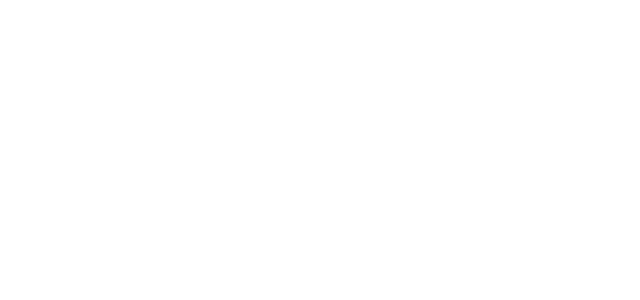
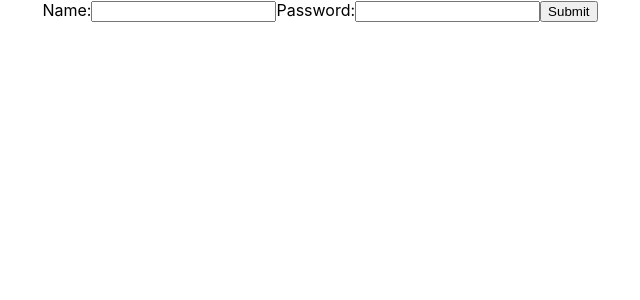
Before and after one commit to Build-Week-African-Marketplace-124/front-end, a React (Create React App) app in the folder african-marketplace/: page /register in a window 1280 px wide. Shown: the top 300 px of the page, without its empty margins (320-960 px from the left). Built offline with nearby package versions, Linux system fonts and the light colour scheme.

Commit message:
register seems to be working

```diff
--- a/african-marketplace/src/App.js
+++ b/african-marketplace/src/App.js
@@ -1,6 +1,8 @@
 import './App.css';
 import {Switch, Route} from "react-router-dom";
 import Home from "./components/Home/Home";
+import Register from './components/Users/Register';
+import Login from './components/Users/Login';
 //import login/register component, regular Route - Liz
 // private routes for home (dashboard), and items and add item form
 // home needs to be private
@@ -9,7 +11,9 @@ function App() {
   return (
     <div className="App">
     <Switch>
-    <Route path="/home" component={Home} />
+    <Route exact path="/" component={Home} />
+    <Route path='/register' component={Register} />
+    <Route path='/login' component={Login} />
     </Switch>
     </div>
   );
--- /dev/null
+++ b/african-marketplace/src/actions/UserActions.js
@@ -0,0 +1,40 @@
+import Axios from "axios";
+import { ERROR_GETTING_USER, START_GETTING_USER, SUCCESS_GETTING_USER } from "../reducers/getUserReducer"
+import { ERROR_POSTING_USER, START_POSTING_USER, SUCCESS_POSTING_USER } from "../reducers/postUsersReducer";
+
+export const getUser = () => dispatch => {
+    dispatch({type: START_GETTING_USER});
+    Axios
+        .get('https://reqres.in/api/users/2')
+        .then(res => {
+            dispatch({
+                type: SUCCESS_GETTING_USER,
+                payload: res.data,
+            })
+        })
+        .catch(err => {
+            dispatch({
+                type: ERROR_GETTING_USER,
+            });
+            console.log(err);
+        });
+}
+
+export const postUser = user => dispatch => {
+    dispatch({type: START_POSTING_USER});
+    Axios
+        .post('https://reqres.in/api/users', user)
+        .then(res =>{
+            dispatch({
+                type: SUCCESS_POSTING_USER,
+                payload: res.data,
+            });
+            console.log(res)
+        })
+        .catch(err => {
+            dispatch({
+                type: ERROR_POSTING_USER,
+            });
+            console.log(err);
+        });
+}
--- /dev/null
+++ b/african-marketplace/src/components/Users/Login.js
@@ -0,0 +1,11 @@
+import React from 'react';
+
+const Login = () => {
+    return(
+        <div>
+            login
+        </div>
+    )
+}
+
+export default Login;
--- /dev/null
+++ b/african-marketplace/src/components/Users/Register.js
@@ -0,0 +1,34 @@
+import React, { useState } from 'react';
+import { connect } from 'react-redux';
+import { useHistory } from 'react-router';
+import { postUser } from '../../actions/UserActions';
+import { initialState } from '../../reducers/postUsersReducer';
+import UserForm from './UserForm';
+
+const Register = props => {
+    const [user, setUser] = useState(initialState);
+    const {push} = useHistory();
+
+    const changeHandler = e => {
+        setUser({
+            ...user,
+            [e.target.name]: e.target.value,
+        })
+    }
+
+    const submitHandler = e => {
+        e.preventDefault();
+        props.postUser(user);
+        setUser(initialState);
+        push('/login')
+    }
+    return(
+        <div>
+            <UserForm submitHandler={submitHandler} user={user} changHandler={changeHandler} />
+        </div>
+    )
+}
+
+const mapDispatchToProps = {postUser}
+
+export default connect(null, mapDispatchToProps)(Register);
--- /dev/null
+++ b/african-marketplace/src/components/Users/UserForm.js
@@ -0,0 +1,22 @@
+import React from 'react';
+
+const UserForm = props => {
+    return(
+        <div>
+            <form onSubmit={props.submitHandler}>
+                <label htmlFor='userName'>
+                    Name:
+                </label>
+                <input type='text' name='userName' value={props.user.userName} onChange={props.changHandler} />
+
+                <label htmlFor='password'>
+                    Password:
+                </label>
+                <input type='password' name='password' value={props.user.password} onChange={props.changHandler} />
+                <button type='submit'>Submit</button>
+            </form>
+        </div>
+    )
+}
+
+export default UserForm;
--- a/african-marketplace/src/index.js
+++ b/african-marketplace/src/index.js
@@ -9,13 +9,17 @@ import {BrowserRouter as Router} from "react-router-dom";
 import {applyMiddleware, createStore} from "redux";
 import {Provider} from "react-redux";
 import thunk from "redux-thunk";
+import { rootReducer } from './reducers';
 // add reducers later
 
 //create store, add reducer and middleware with thunk
+const store = createStore(rootReducer, applyMiddleware(thunk))
 
 ReactDOM.render(
   <Router>
-    <App />
+    <Provider store={store}>
+      <App />
+    </Provider>
   </Router>,
   document.getElementById('root')
 );
--- /dev/null
+++ b/african-marketplace/src/reducers/getUserReducer.js
@@ -0,0 +1,28 @@
+import { initialState } from "./postUsersReducer";
+
+export const START_GETTING_USER = "START_GETTING_USER";
+export const SUCCESS_GETTING_USER = "SUCCESS_GETTING_USER";
+export const ERROR_GETTING_USER = "ERROR_GETTING_USER";
+
+export const getUserReducer = (state = initialState, action) => {
+    switch(action.type) {
+        case START_GETTING_USER:
+            return {
+                ...state,
+            };
+        case SUCCESS_GETTING_USER:
+            return {
+                ...state,
+                id: action.payload.id,
+                userName: action.payload.first_name,
+                password: action.payload.last_name,
+                isLoggedIn: true,
+            }
+        case ERROR_GETTING_USER:
+            return {
+                ...state,
+            }
+        default:
+            return state;
+    }
+}
--- /dev/null
+++ b/african-marketplace/src/reducers/index.js
@@ -0,0 +1,8 @@
+import { combineReducers } from "redux";
+import {getUserReducer} from './getUserReducer'
+import {postUserReducer} from './postUsersReducer'
+
+export const rootReducer = combineReducers({
+    getUserReducer,
+    postUserReducer,
+})
--- /dev/null
+++ b/african-marketplace/src/reducers/postUsersReducer.js
@@ -0,0 +1,33 @@
+export const initialState = {
+    id: '',
+    userName: '',
+    password: '',
+    isLoggedIn: false,
+}
+
+export const START_POSTING_USER = "START_POSTING_USER";
+export const SUCCESS_POSTING_USER = "SUCCESS_POSTING_USER";
+export const ERROR_POSTING_USER = "ERROR_POSPostSING_USER";
+
+export const postUserReducer = (state = initialState, action) => {
+    switch(action.type) {
+        case START_POSTING_USER:
+            return {
+                ...state
+            };
+        case SUCCESS_POSTING_USER:
+            return {
+                ...state,
+                id: action.payload.id,
+                userName: action.payload.first_name,
+                password: action.payload.last_name,
+                isLoggedIn: state.isLoggedIn,
+            }
+        case ERROR_POSTING_USER:
+            return {
+                ...state,
+            }
+        default:
+            return state;
+    }
+}
```
Also changed, not shown: african-marketplace/src/components/Users/Profile.js (added).
